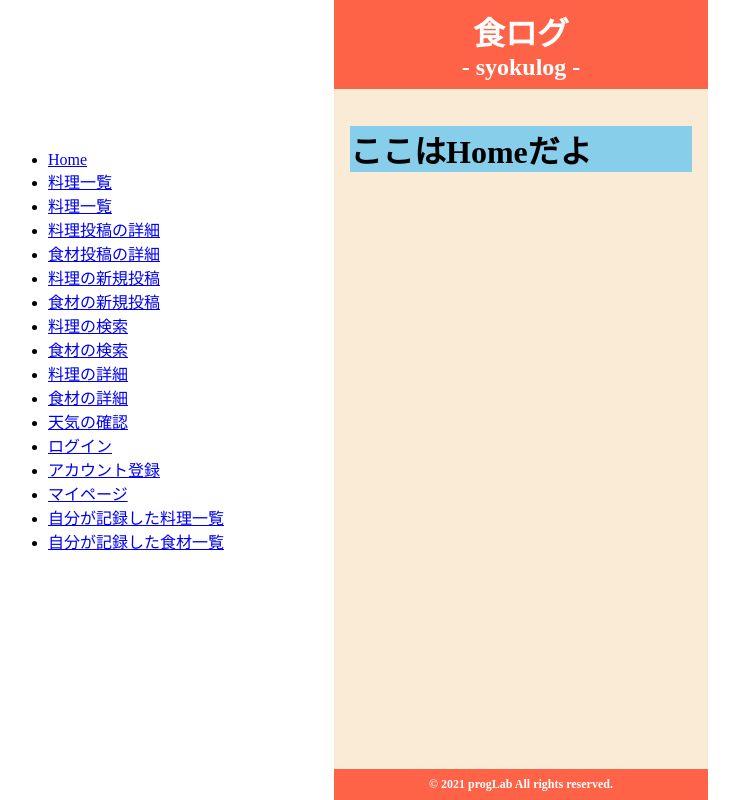
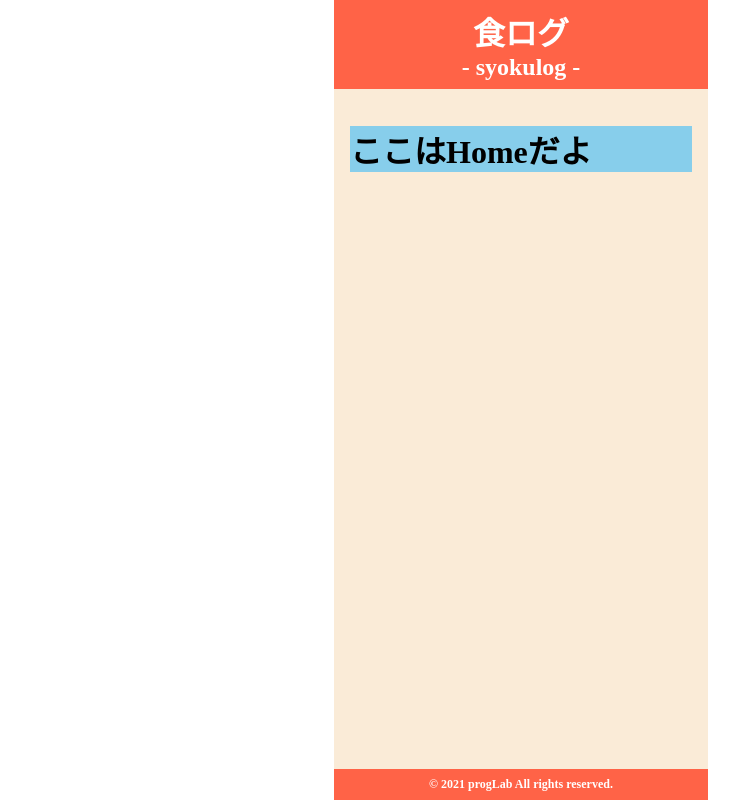
Before and after one commit to nbr41to/syokulog, a React (Create React App) app: page / in a window 1280 px wide. Shown: the whole page, without its empty margins (119-858 px from the left). Built offline with nearby package versions, Linux system fonts and the light colour scheme.

Commit message:
NODE_ENVを使わないように

```diff
--- a/src/App.jsx
+++ b/src/App.jsx
@@ -23,11 +23,12 @@ import { Layout } from 'src/components/layout';
 import { DevMenu } from 'src/components/developer/DevMenu';
 
 const App = () => {
+  console.log(process.env.REACT_APP_IS_DEVELOPMENT);
   return (
     <Layout>
       <BrowserRouter>
         {/* 開発用メニュー */}
-        {process.env.NODE_ENV === 'development' ? <DevMenu /> : <></>}
+        {process.env.REACT_APP_IS_DEVELOPMENT ? <DevMenu /> : <></>}
 
         {/* Q)Switchの必要性とは？ */}
         <Switch>
```
Also changed, not shown: 1 other file (tests, documents, lock files or other folders).
